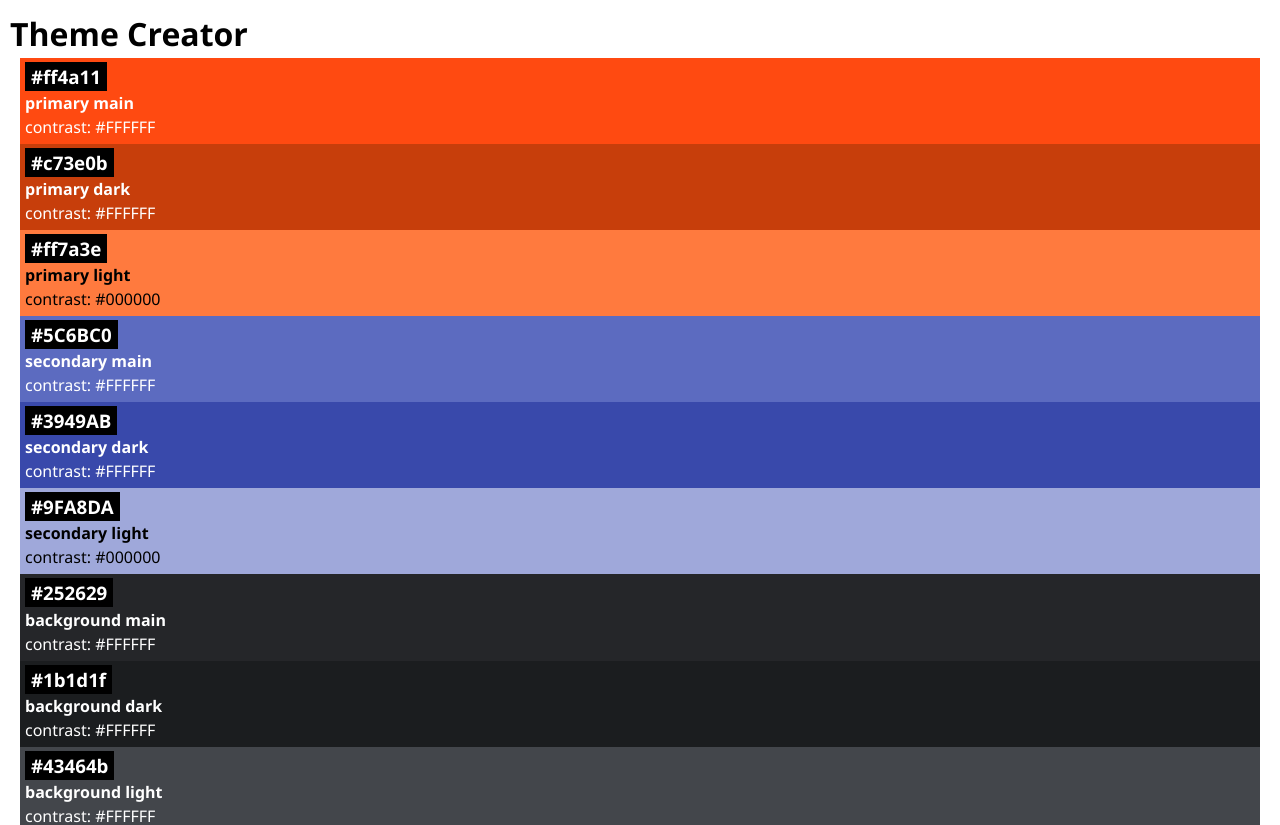
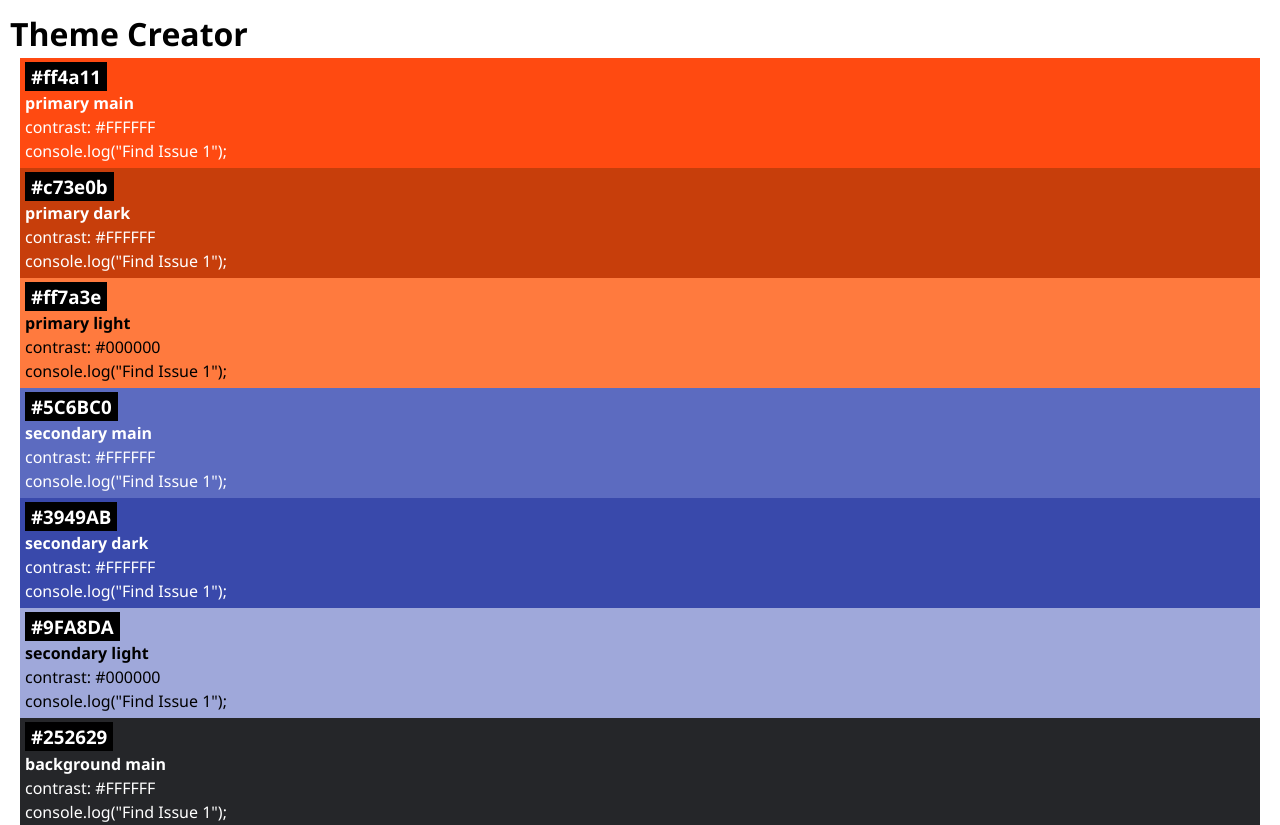
Before and after one commit to BengelAdoma/recap-project-4, a React (Vite) app: page / in a window 1280 px wide. Shown: the top 825 px of the page. Built offline with nearby package versions, Linux system fonts and the light colour scheme.

Commit message:
first issue resolved

```diff
--- a/src/App.jsx
+++ b/src/App.jsx
@@ -3,12 +3,14 @@ import Color from "./Components/Color/Color";
 import "./App.css";
 
 function App() {
+  console.log("Find Issue 1");
   return (
     <>
       <h1>Theme Creator</h1>
 
       {initialColors.map((color) => {
         return <Color key={color.id} color={color} />;
+
       })}
     </>
   );
--- a/src/Components/Color/Color.jsx
+++ b/src/Components/Color/Color.jsx
@@ -12,6 +12,9 @@ export default function Color({ color }) {
       <h3 className="color-card-headline">{color.hex}</h3>
       <h4>{color.role}</h4>
       <p>contrast: {color.contrastText}</p>
+       console.log("Find Issue 1");
     </div>
+
   );
+  console.log("Find Issue 1");
 }
```
